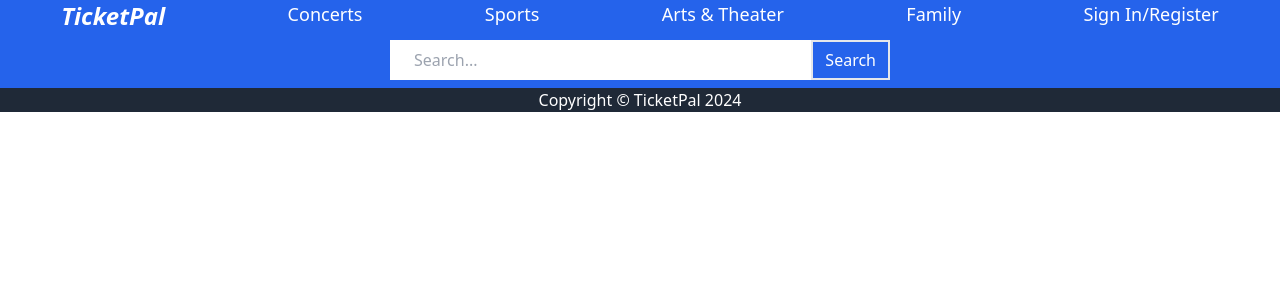
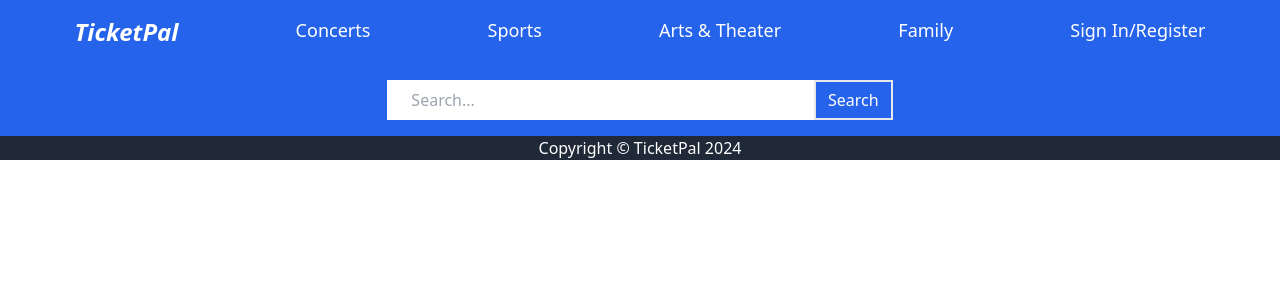
Before and after one commit to Ja-Uyoma/ticket-booking-application, a React (Vite) app: page / in a window 1280 px wide. Shown: the top 300 px of the page. Built offline with nearby package versions, Linux system fonts and the light colour scheme.

Commit message:
refactor: set the top and bottom padding for the search bar

```diff
--- a/src/client/App.jsx
+++ b/src/client/App.jsx
@@ -12,7 +12,7 @@ function App() {
 
 function Header() {
   return (
-    <div className="flex justify-around text-lg bg-blue-600 text-white">
+    <div className="flex justify-around text-lg bg-blue-600 text-white p-4">
       <header>
         <h1 className="font-bold text-2xl italic">TicketPal</h1>
       </header>
@@ -47,7 +47,7 @@ function Header() {
 
 function SearchBar() {
   return (
-    <div className="flex justify-center bg-blue-600 outline-offset-4 outline-4 ring-white p-2">
+    <div className="flex justify-center bg-blue-600 outline-offset-4 outline-4 ring-white py-4">
       <input
         type="search"
         name="search"
```
